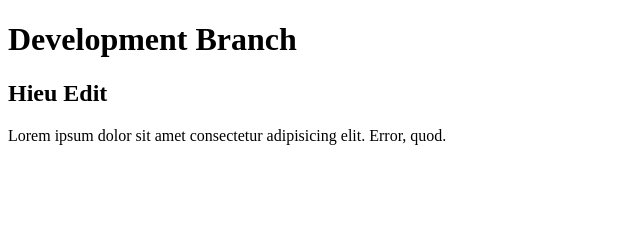
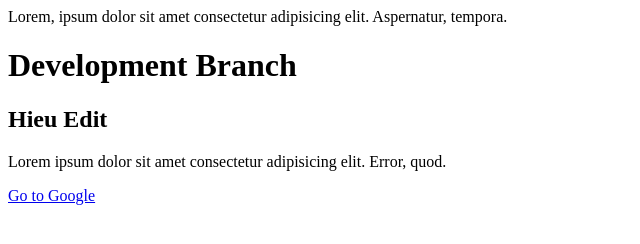
Before and after one commit to khoanguyen84/Git_C0622G1, a plain HTML site: page index.html in a window 1280 px wide. Shown: the whole page, without its empty margins (0-640 px from the left). Drawn offline with Linux system fonts and the light colour scheme.

Commit message:
khoa update index file

```diff
--- a/index.html
+++ b/index.html
@@ -7,8 +7,10 @@
     <title>Git Advanced</title>
 </head>
 <body>
+    <div class="d-flex">Lorem, ipsum dolor sit amet consectetur adipisicing elit. Aspernatur, tempora.</div>
     <h1>Development Branch</h1>
     <h2>Hieu Edit </h2>
     <p>Lorem ipsum dolor sit amet consectetur adipisicing elit. Error, quod.</p>
+    <a href="#">Go to Google</a>
 </body>
 </html>
```
